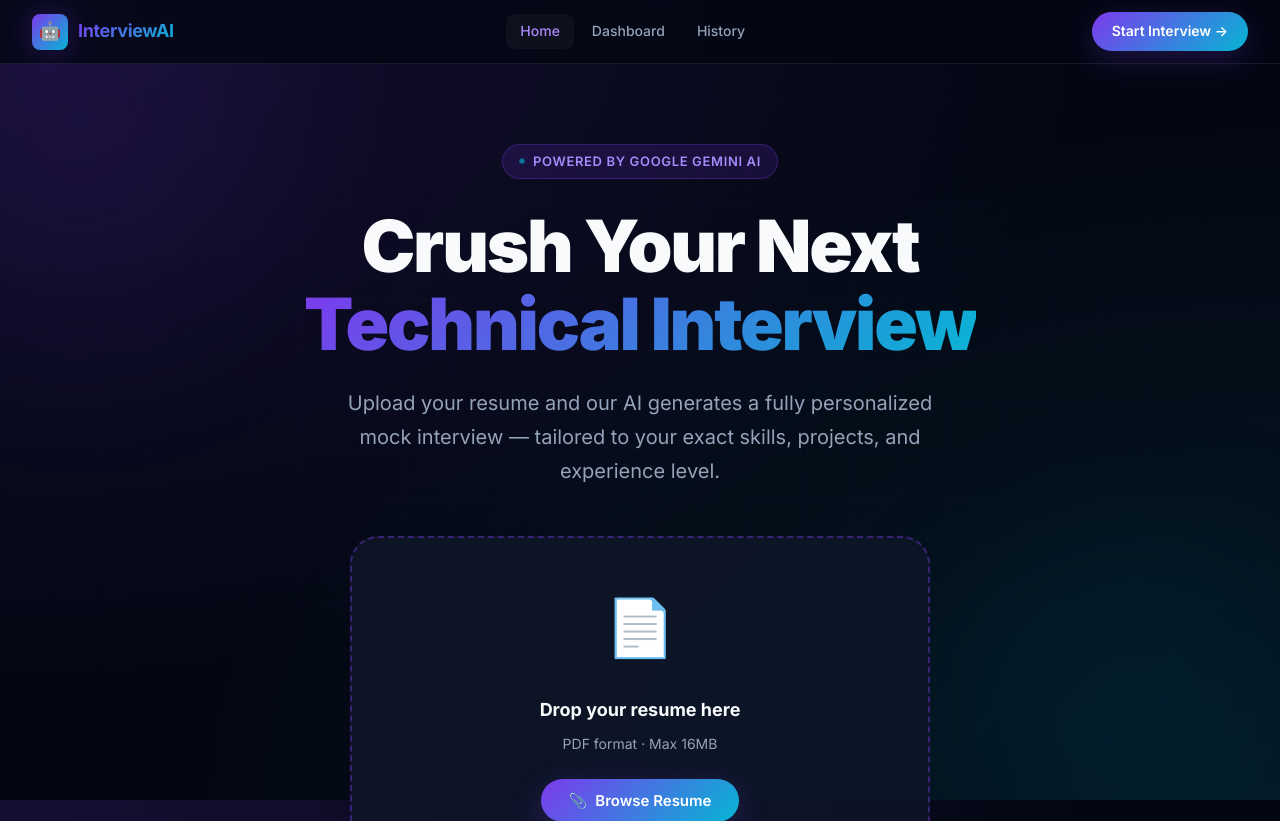
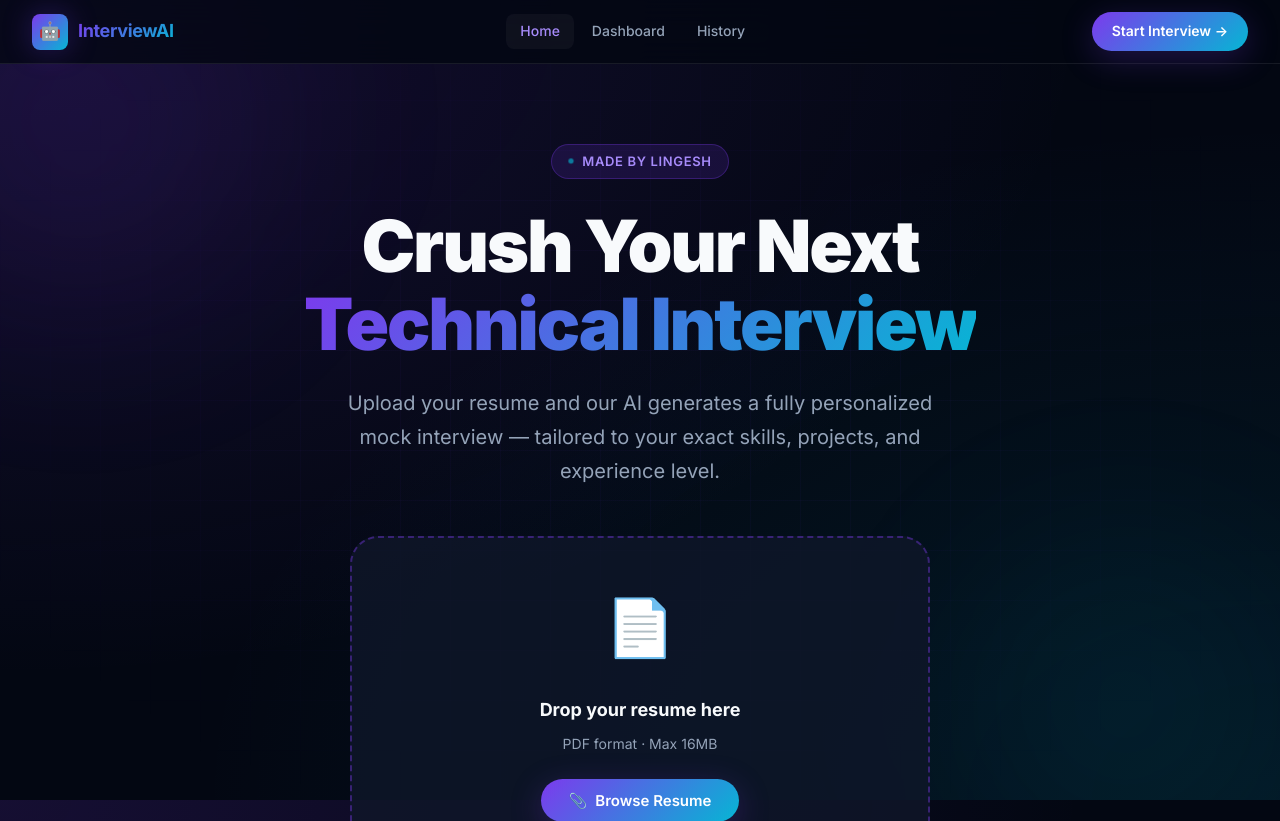
Before and after one commit to Lingeshkumar24-code/-Interview-AI--based-on-Resume, a Flask app: page / in a window 1280 px wide. Shown: the top 821 px of the page. Run offline with Flask 3, Linux system fonts and the light colour scheme.

```diff
--- a/templates/index.html
+++ b/templates/index.html
@@ -37,7 +37,7 @@
 
       <div class="hero-badge">
         <span class="hero-badge-dot"></span>
-        Powered by Google Gemini AI
+        Made by lingesh
       </div>
 
       <h1 class="hero-title">
```
